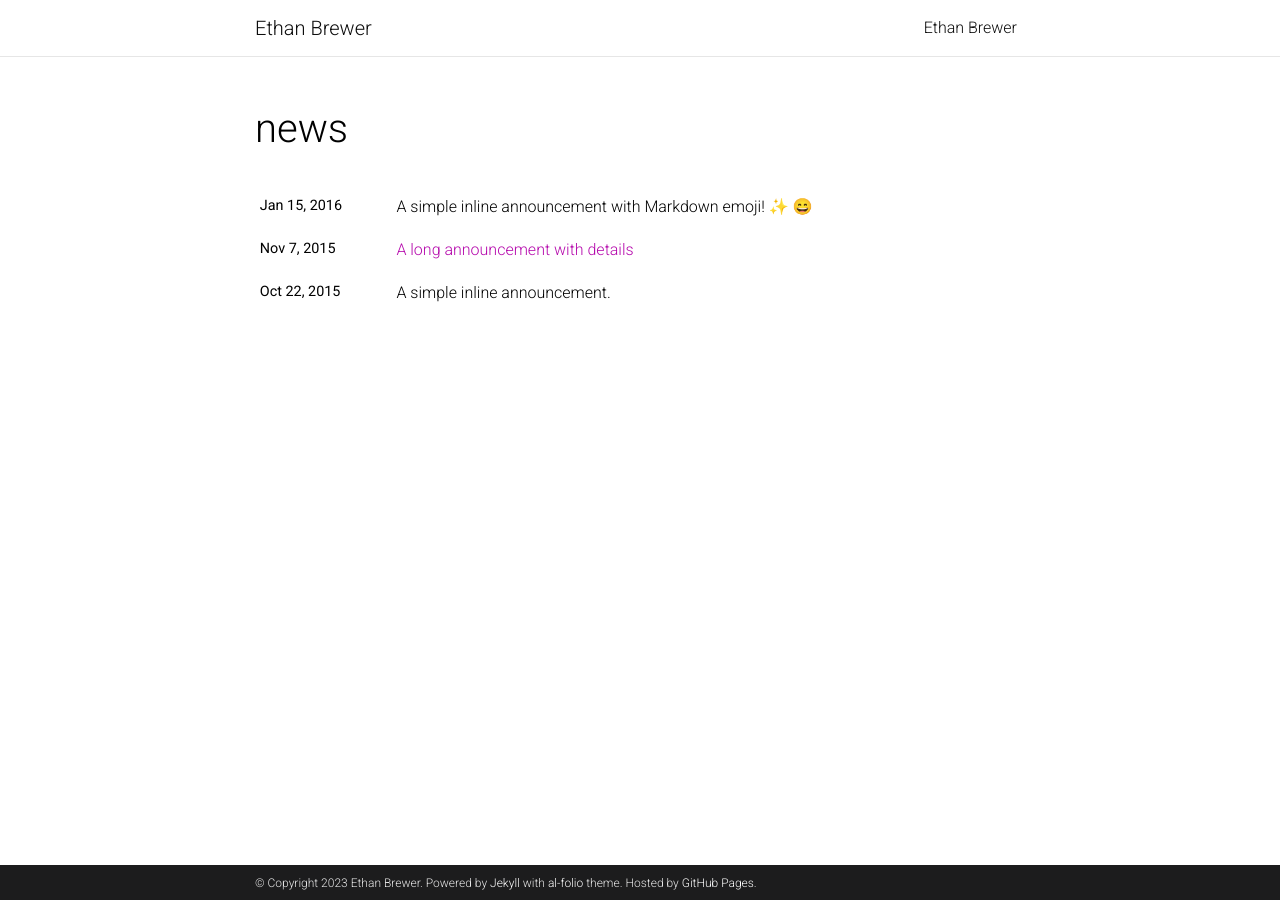
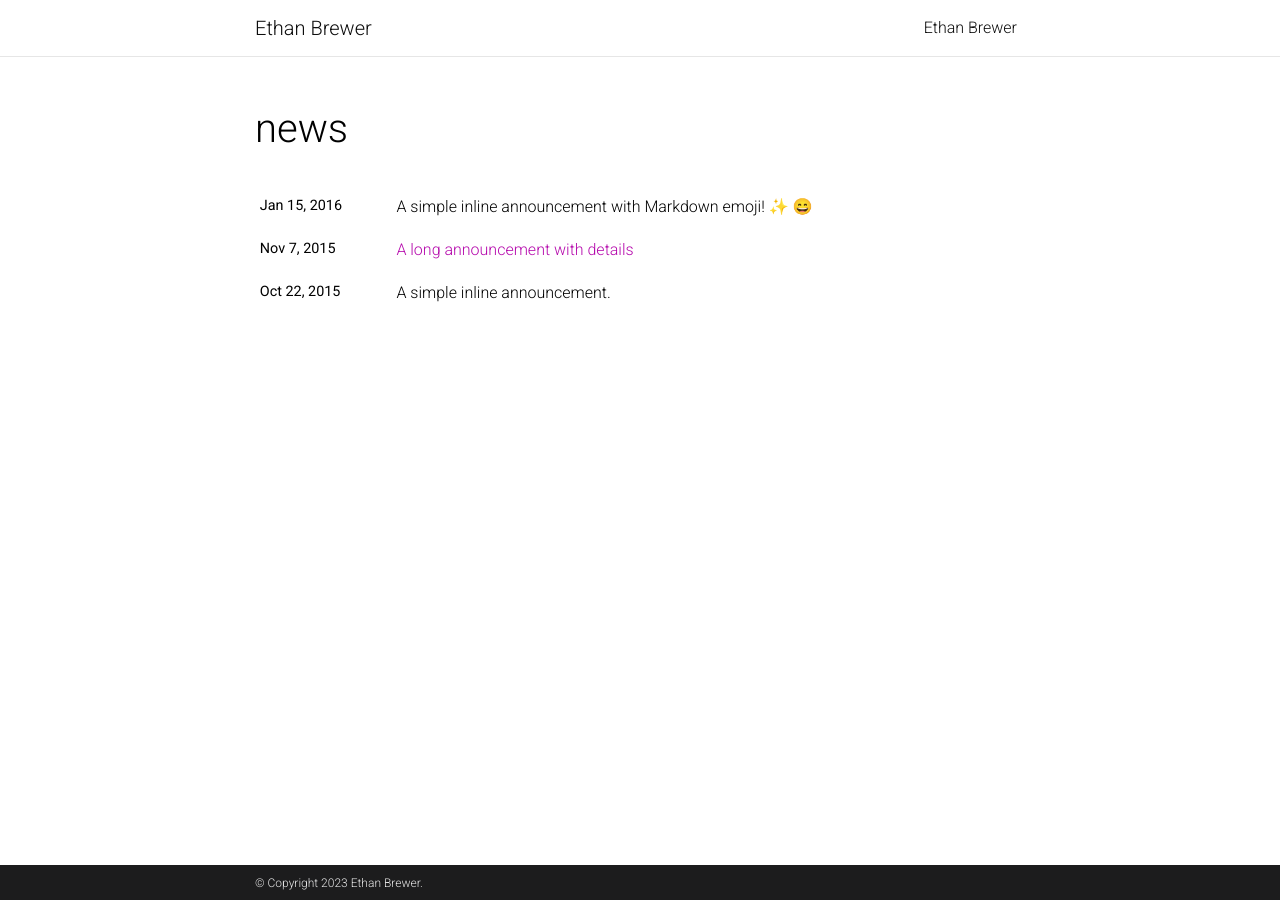
Before and after one commit to EMBrewer/EMBRewer.github.io, a Jekyll site: the page built from news.html, in a window 1280 px wide. Built offline with Jekyll 4.4.1, drawn with Linux system fonts in a browser that asks for light colours; emoji names are drawn with the system emoji font; comment, search, counter and statistics services are not loaded; a style sheet for code colours, icons or effects is not loaded.

Commit message:
Update _config.yml

```diff
--- a/_config.yml
+++ b/_config.yml
@@ -9,9 +9,6 @@
 email: ethan.brewer@nyu.edu
 description: > # the ">" symbol means to ignore newlines until "footer_text:"
   A simple, whitespace theme for academics. Based on [*folio](https://github.com/bogoli/-folio) design.
-footer_text: > #
-  Powered by <a href="https://jekyllrb.com/" target="_blank">Jekyll</a> with <a href="https://github.com/alshedivat/al-folio">al-folio</a> theme.
-  Hosted by <a href="https://pages.github.com/" target="_blank">GitHub Pages</a>.
 keywords:  # add your own keywords or leave empty
 
 lang: en # the language of your site (for example: en, fr, cn, ru, etc.)
```
